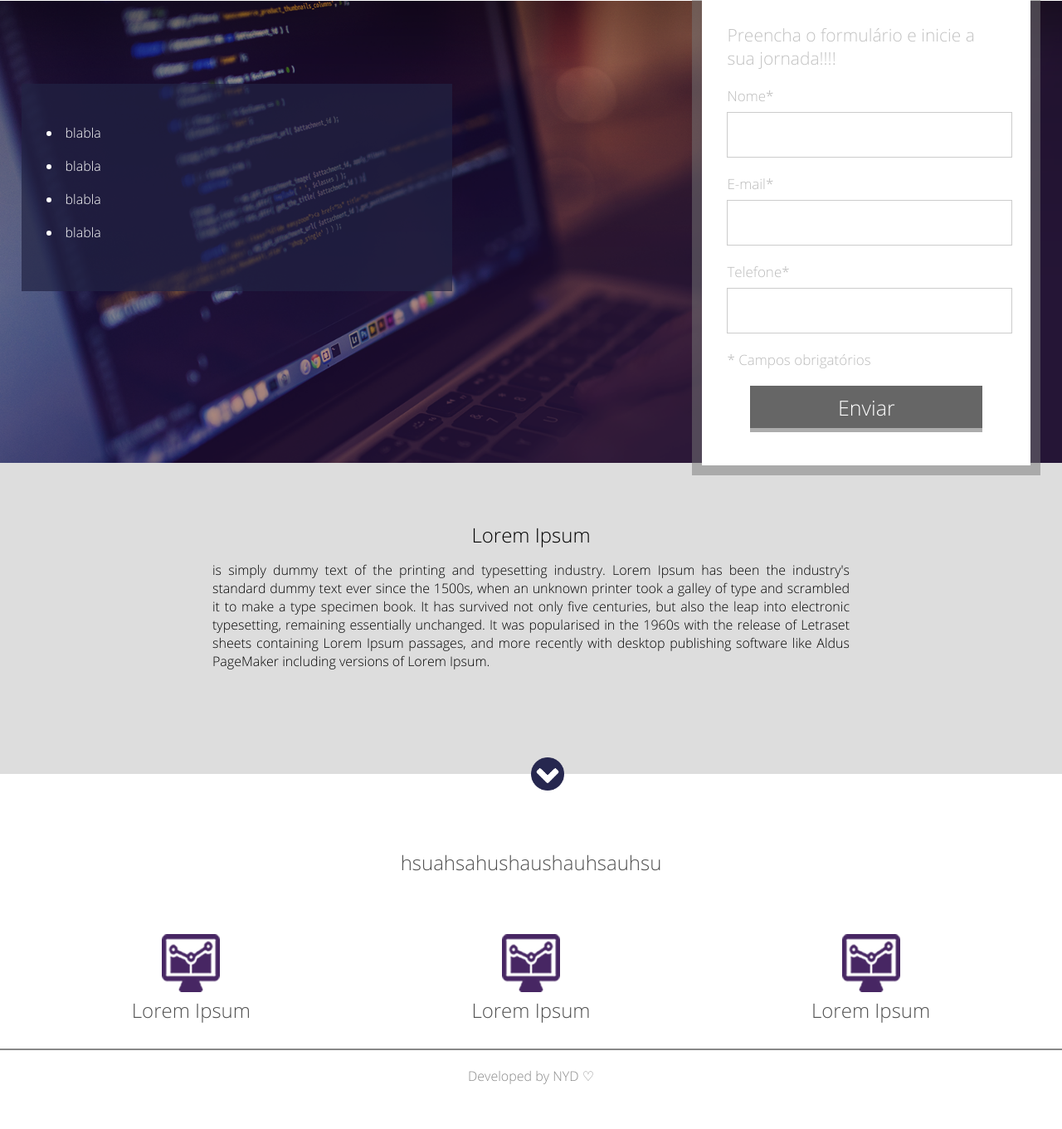
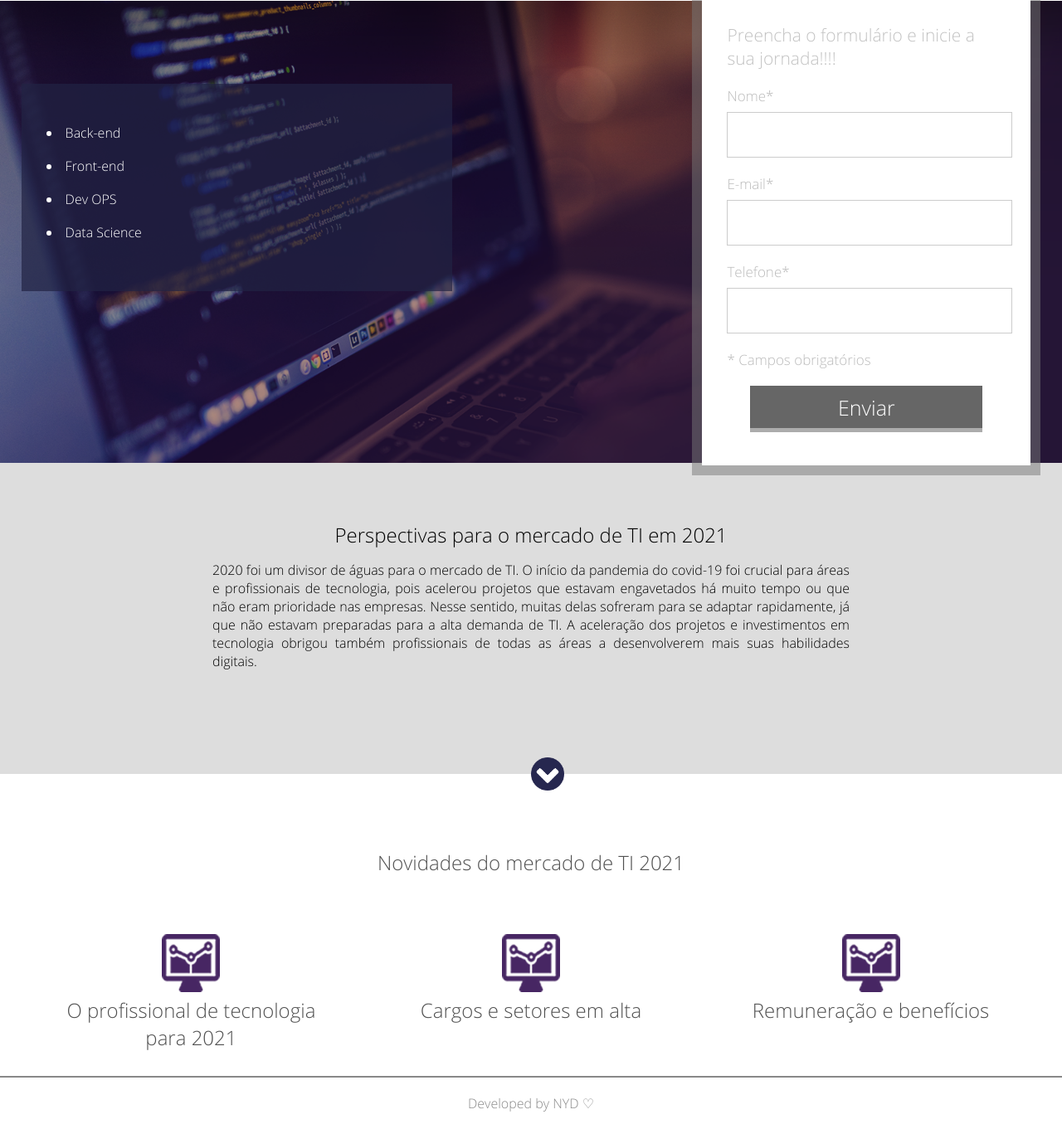
Before and after one commit to DonRenato/landingpage-hc-desafio, a plain HTML site: page index.html in a window 1280 px wide. Shown: the part 99-1460 px from the top of the page at 83% size. Before the commit the page ends 1427 px from the top, so only its background shows below. Drawn offline with Linux system fonts and the light colour scheme.

Commit message:
seeding the page

```diff
--- a/index.html
+++ b/index.html
@@ -18,10 +18,10 @@
      <div>
       <div class="container-list">
         <ul>
-          <li>blabla</li>
-          <li>blabla</li>
-          <li>blabla</li>
-          <li>blabla</li>
+          <li>Back-end</li>
+          <li>Front-end</li>
+          <li>Dev OPS</li>
+          <li>Data Science</li>
         </ul>
       </div>
      </div>
@@ -59,8 +59,8 @@
 
   <div class="container-2">
     <div class="center">
-      <h2>Lorem Ipsum</h2>
-      <p>is simply dummy text of the printing and typesetting industry. Lorem Ipsum has been the industry's standard dummy text ever since the 1500s, when an unknown printer took a galley of type and scrambled it to make a type specimen book. It has survived not only five centuries, but also the leap into electronic typesetting, remaining essentially unchanged. It was popularised in the 1960s with the release of Letraset sheets containing Lorem Ipsum passages, and more recently with desktop publishing software like Aldus PageMaker including versions of Lorem Ipsum.</p>
+      <h2>Perspectivas para o mercado de TI em 2021</h2>
+      <p>2020 foi um divisor de águas para o mercado de TI. O início da pandemia do covid-19 foi crucial para áreas e profissionais de tecnologia, pois acelerou projetos que estavam engavetados há muito tempo ou que não eram prioridade nas empresas. Nesse sentido, muitas delas sofreram para se adaptar rapidamente, já que não estavam preparadas para a alta demanda de TI. A aceleração dos projetos e investimentos em tecnologia obrigou também profissionais de todas as áreas a desenvolverem mais suas habilidades digitais.</p>
     </div>
     <div class="arrow">
 
@@ -68,14 +68,14 @@
   </div>
 
   <div class="section-1">
-    <h2>hsuahsahushaushauhsauhsu</h2>
+    <h2>Novidades do mercado de TI 2021</h2>
     <div class="container-section">
       <div class="container-single">
         <div>
           <img src="images/icon.png">
         </div>
         <div class="text-container-single">
-          <h2>Lorem Ipsum</h2>
+          <h2>O profissional de tecnologia para 2021</h2>
         </div>
       </div>
 
@@ -84,7 +84,7 @@
           <img src="images/icon.png">
         </div>
         <div class="text-container-single">
-          <h2>Lorem Ipsum</h2>
+          <h2>Cargos e setores em alta</h2>
         </div>
       </div>
 
@@ -93,7 +93,7 @@
           <img src="images/icon.png">
         </div>
         <div class="text-container-single">
-          <h2>Lorem Ipsum</h2>
+          <h2>Remuneração e benefícios</h2>
         </div>
       </div>
     </div>
```
